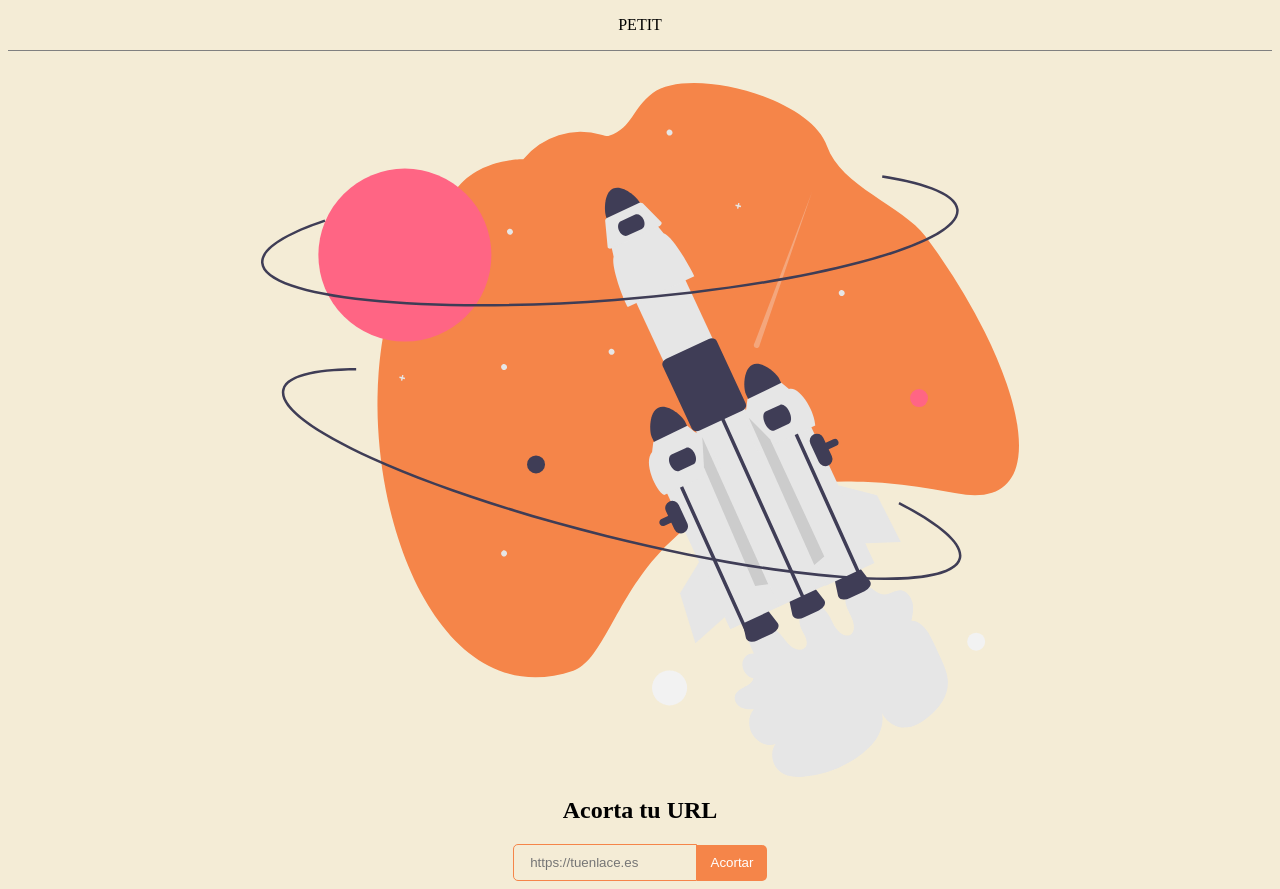
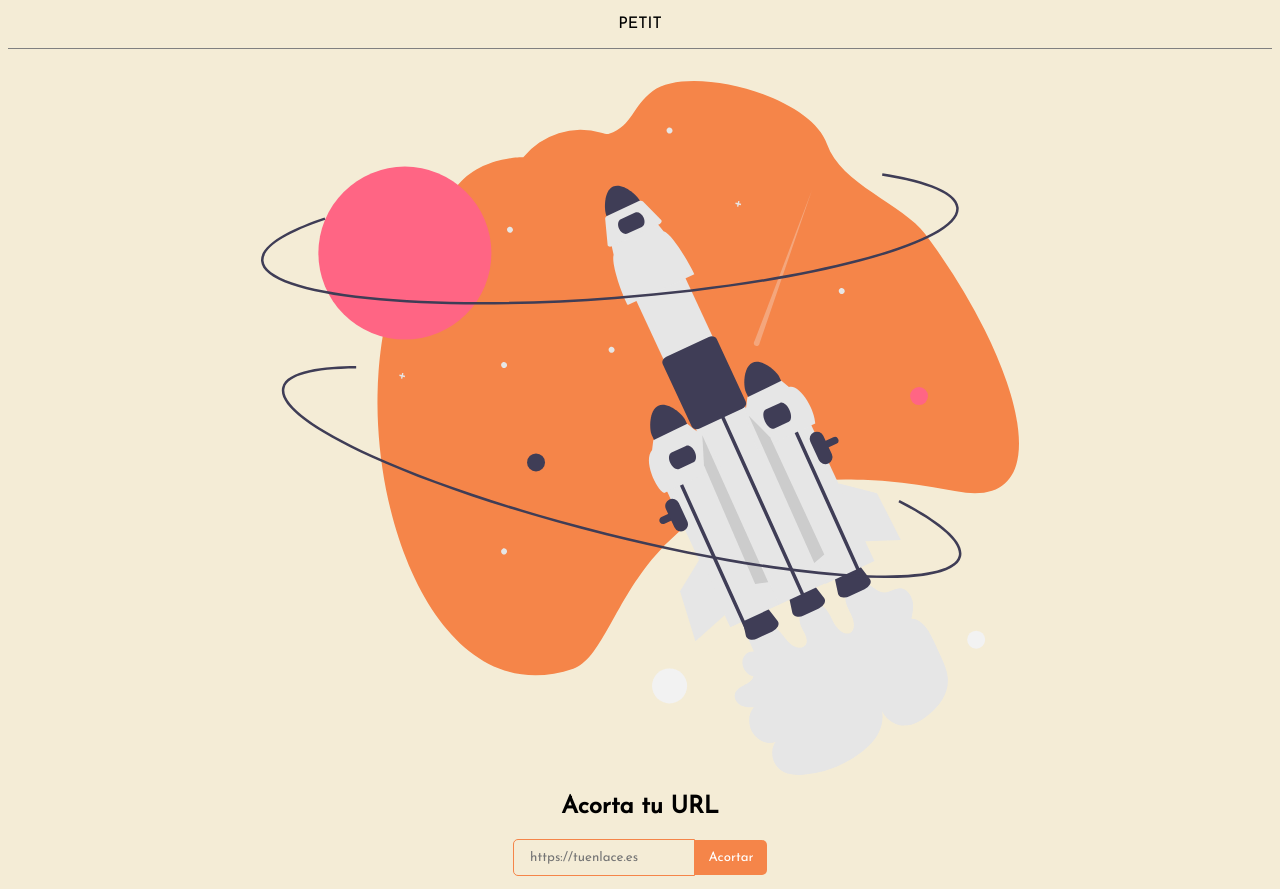
Before and after one commit to csanbardev/petit-front, a React (Vite) app: page / in a window 1280 px wide. Built offline with nearby package versions, Linux system fonts and the light colour scheme.

Commit message:
add Josefin Sans as  main font

```diff
--- a/index.html
+++ b/index.html
@@ -1,12 +1,18 @@
 <!doctype html>
 <html lang="es">
+
 <head>
   <meta charset="UTF-8" />
   <meta name="viewport" content="width=device-width, initial-scale=1.0" />
+  <link rel="preconnect" href="https://fonts.googleapis.com">
+  <link rel="preconnect" href="https://fonts.gstatic.com" crossorigin>
+  <link href="https://fonts.googleapis.com/css2?family=Josefin+Sans&display=swap" rel="stylesheet">
   <title>Petit | Acortador URL</title>
 </head>
+
 <body>
   <div id="root"></div>
   <script type="module" src="/src/main.jsx"></script>
 </body>
+
 </html>
--- a/src/index.css
+++ b/src/index.css
@@ -3,6 +3,9 @@
   --accent: #f58549;
   --light-accent: #dfa964;
 }
+*{
+  font-family: 'Josefin Sans', sans-serif;
+}
 
 body{
   background-color: var(--background-color);
```
Lines whose indentation alone changed are shown as unchanged.
